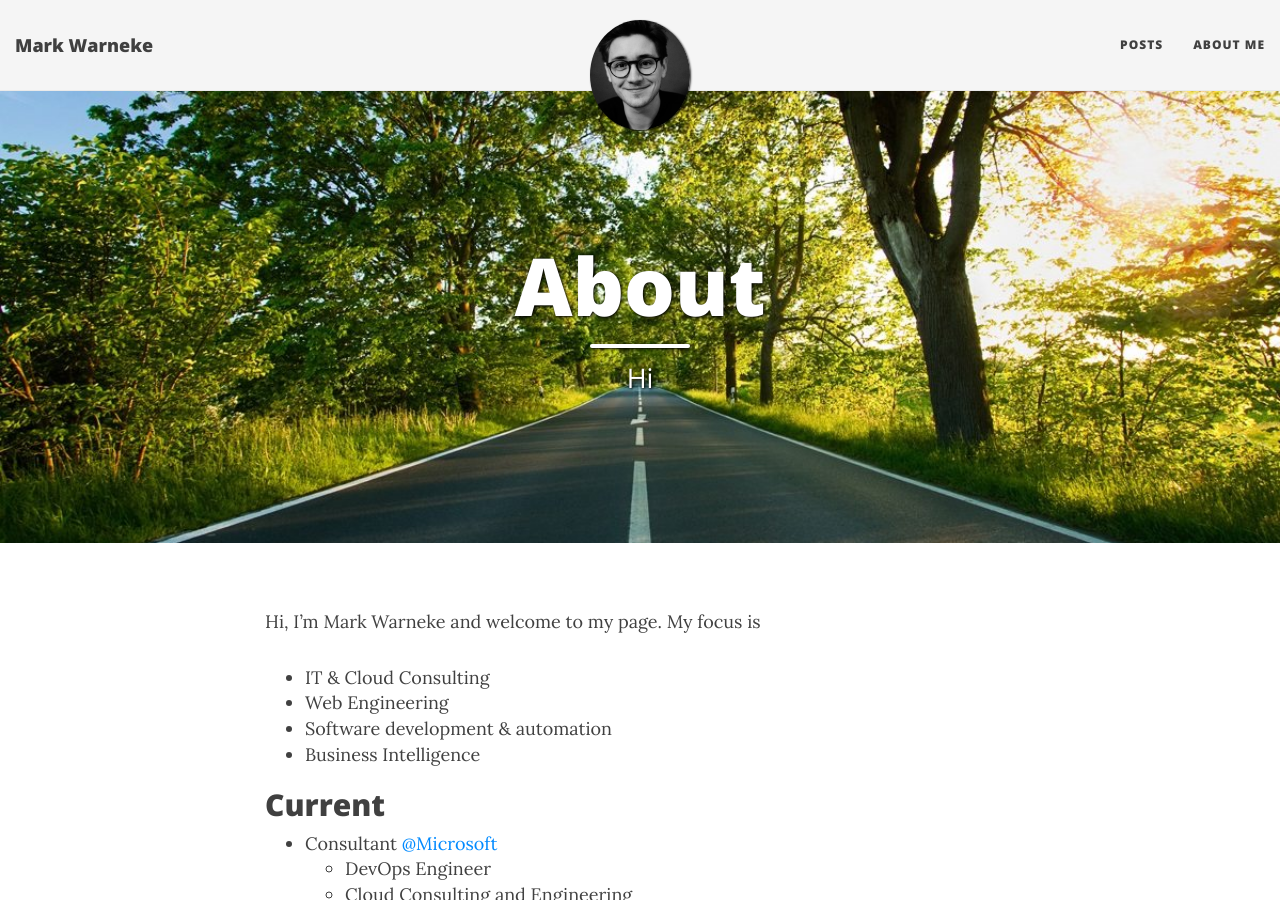
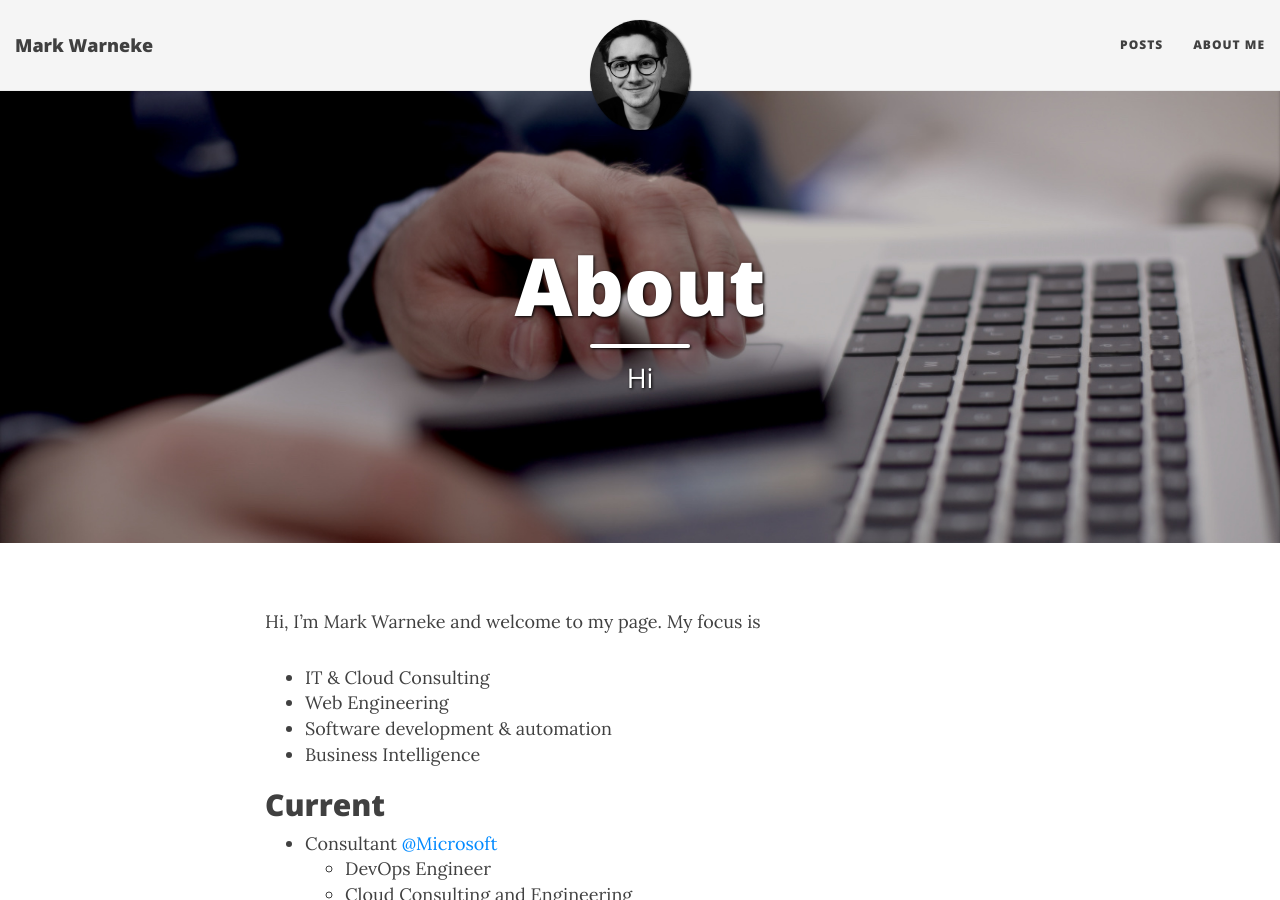
Before and after one commit to MarkWarneke/markwarneke.github.io, a Jekyll site: the page built from about.md, in a window 1280 px wide and 900 px high. Built offline with Jekyll 4.4.1, drawn with Linux system fonts in a browser that asks for light colours; nearby versions of some CDN libraries.

Commit message:
change image

```diff
--- a/about.md
+++ b/about.md
@@ -1,7 +1,7 @@
 ---
 layout: page
 title: About
-bigimg: /img/path.jpg
+bigimg: /img/contact.jpg
 subtitle: Hi
 ---
 
```
Also changed, not shown: img/contact.jpg (added), img/hello_world.jpeg (deleted), img/install-steps.gif (deleted), img/thanks.jpg (added), img/work.jpg (added).
